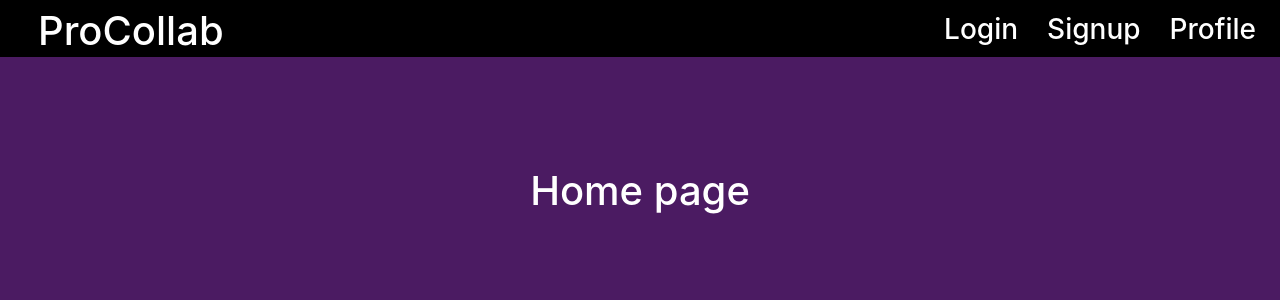
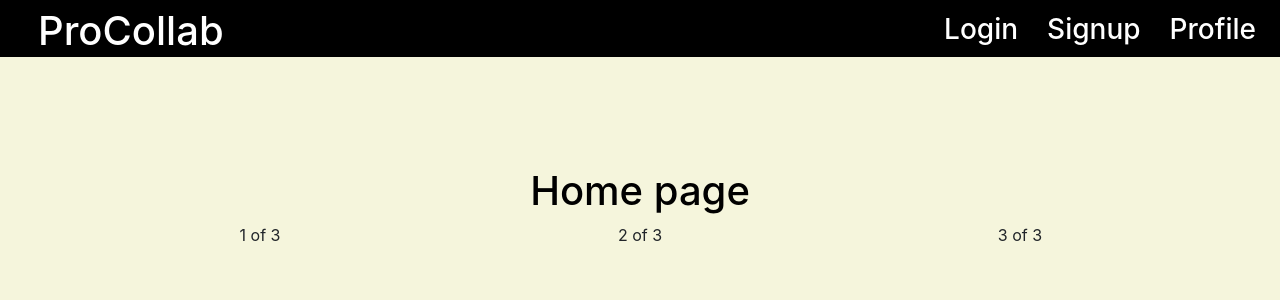
Before and after one commit to bbdavidbb/procollab, a React (Create React App) app: page / in a window 1280 px wide. Shown: the top 300 px of the page. Built offline with nearby package versions, Linux system fonts and the light colour scheme.

Commit message:
three columns for landing page

```diff
--- a/src/components/Home.js
+++ b/src/components/Home.js
@@ -1,9 +1,17 @@
 import React from 'react'
+import { Container, Col, Row } from 'react-bootstrap'
 
 export const Home = () => {
 	return (
 		<div className='blank'>
 			<h1>Home page </h1>
+			<Container>
+				<Row>
+					<Col>1 of 3</Col>
+					<Col>2 of 3</Col>
+					<Col>3 of 3</Col>
+				</Row>
+			</Container>
 		</div>
 	)
 }
--- a/src/index.css
+++ b/src/index.css
@@ -4,7 +4,8 @@ body {
 		'Ubuntu', 'Cantarell', 'Fira Sans', 'Droid Sans', 'Helvetica Neue', sans-serif;
 	-webkit-font-smoothing: antialiased;
 	-moz-osx-font-smoothing: grayscale;
-	background: rgb(75, 27, 98);
+	/* background: rgb(75, 27, 98); */
+	background: beige;
 }
 
 code {
@@ -18,7 +19,7 @@ nav {
 }
 
 h1 {
-	color: white;
+	color: black;
 }
 
 /* navbar comp */
```
Also changed, not shown: package.json (indentation only).
